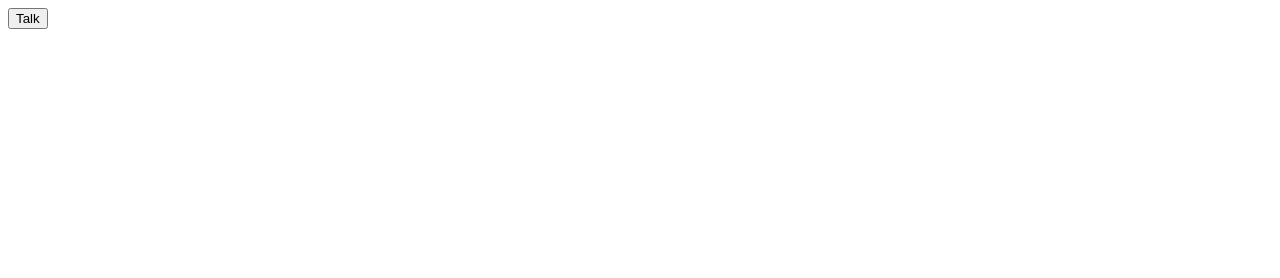
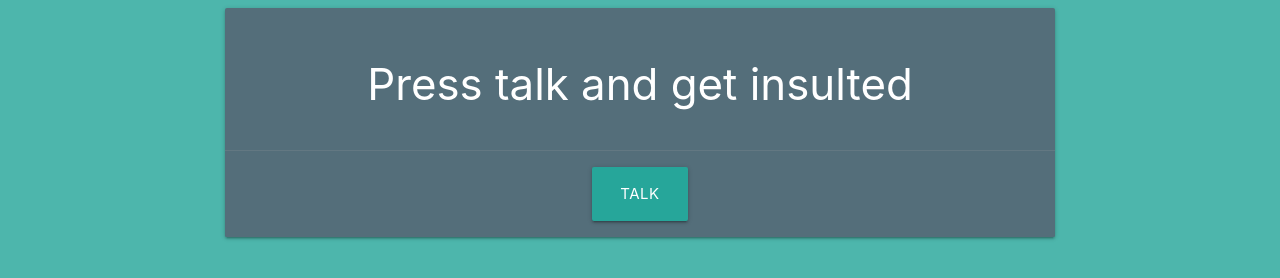
Before and after one commit to toushi100/voiceRecognition, a plain HTML site: page index.html in a window 1280 px wide. Drawn offline with Linux system fonts and the light colour scheme.

Commit message:
added a some styling

```diff
--- a/app.js
+++ b/app.js
@@ -1,5 +1,5 @@
-const btn =document.querySelector('.talk');
-const content = document.querySelector('.content');
+const btn = document.querySelector('#talk');
+const content = document.querySelector('#content');
 const greetings = ['im good homeboi','why do you care','Fuck off'];
 const weather = ['it\'s fine why do you even care you dont even get out of you room','it\'s 55 a lovely weather for a tan'];
 const SpeechRecognitiion = window.SpeechRecognitiion || window.webkitSpeechRecognition;
--- a/index.html
+++ b/index.html
@@ -4,11 +4,31 @@
         <meta charset="UTF-8"/>
         <meta name="viewport" content="width=device-width, initial-scale=1.0" />
         <meta http-equiv="x-UA-Compatible" content="ie=edge"/>
+        <link href="https://fonts.googleapis.com/icon?family=Material+Icons" rel="stylesheet">
+
+      <link type="text/css" rel="stylesheet" href="materialize.min.css"  media="screen,projection"/>
+      <link type="text/js" rel="stylesheet" href="materialize.min.js"  media="screen,projection"/>
+
+
+
+      <meta name="viewport" content="width=device-width, initial-scale=1.0"/>
         <title>Document</title>
     </head>
-    <body>
-        <button class="talk">Talk</button>
-        <h3 class="content"></h3>
+    <body class="teal lighten-2">
+       <div class="">
+                    <div class="row  ">
+                            <div class="col m8 offset-m2 center-align">
+                              <div class="card blue-grey darken-1 card-large ">
+                                <div class="card-content white-text">
+                                  <h3 class="content"id="content">Press talk and get insulted</h3>
+                                </div>
+                                <div class="card-action">
+                                        <button class="talk waves-effect waves-light btn-large" id="talk">Talk</button>
+                                </div>
+                              </div>
+                            </div>
+                          </div>
+                        </div>
 
         <script src="app.js"></script>
     </body>
```
Also changed, not shown: materialize.min.css (added), materialize.min.js (added).
